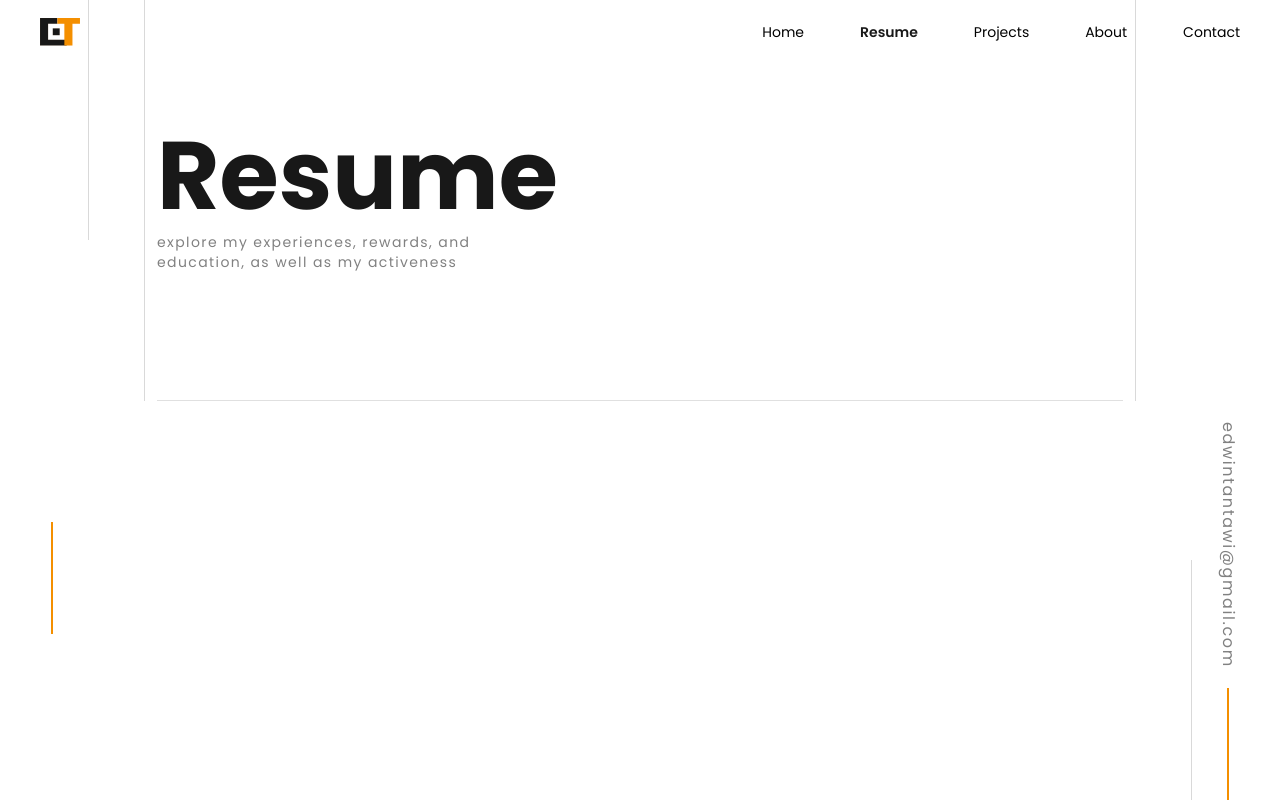
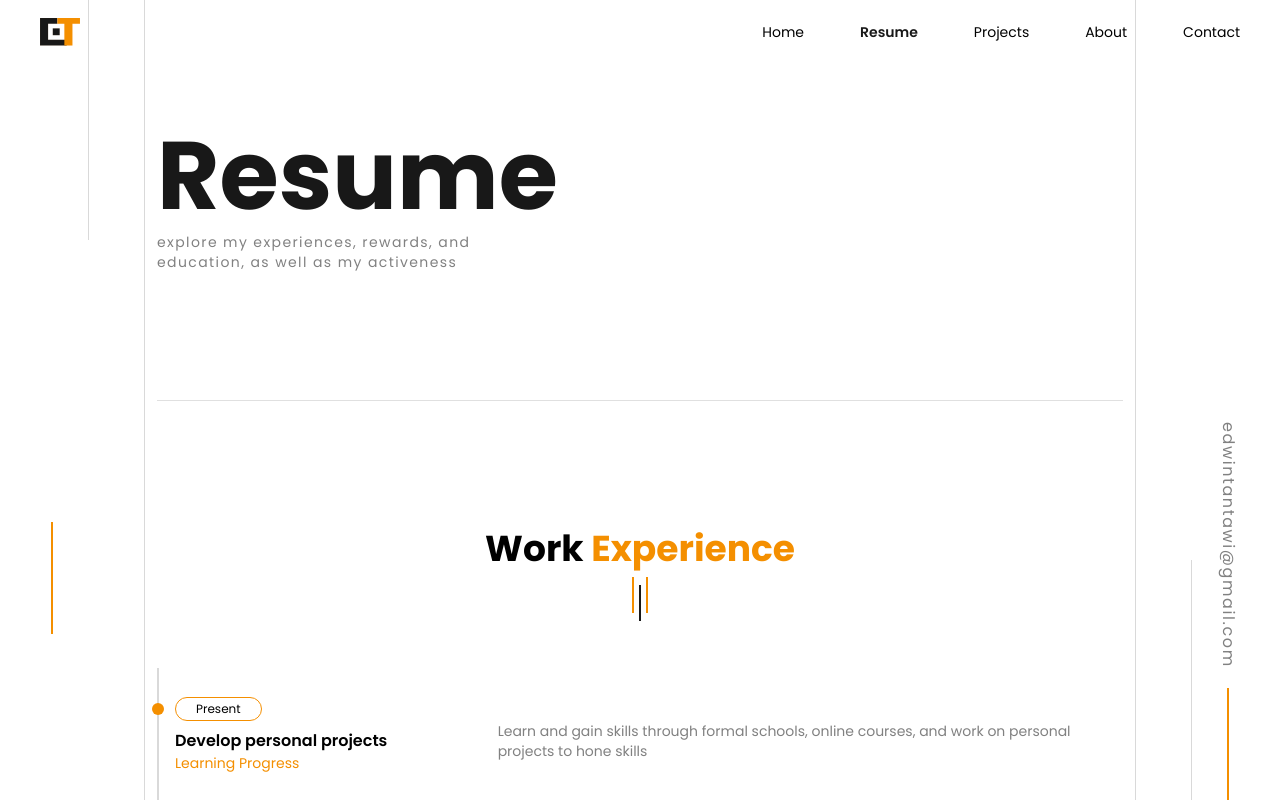
Before and after one commit to edwintantawi/portfolio-website, a Next.js app: page /resume in a window 1280 px wide. Shown: the top 800 px of the page. Built offline with nearby package versions, Linux system fonts and the light colour scheme.

Commit message:
adding Timeline tree

```diff
--- a/pages/resume.jsx
+++ b/pages/resume.jsx
@@ -5,6 +5,10 @@ import AppDecoration from '../components/AppDecoration';
 import AppSide from '../components/AppSide';
 import AppContainer from '../components/AppContainer';
 import AppHeader from '../components/AppHeader';
+import AppSection from '../components/AppSection';
+import AppTimeline from '../components/AppTimeline';
+import AppCtaSection from '../components/AppCtaSection';
+import AppFooter from '../components/AppFooter';
 
 const Resume = () => {
   return (
@@ -18,6 +22,21 @@ const Resume = () => {
           title={USER.resume.title}
           description={USER.resume.description}
         />
+        {USER.resume.contents.map((item) => (
+          <AppSection key={item.id} title={item.title}>
+            {item.contents.map((subItem) => (
+              <AppTimeline
+                timeline={subItem.timestamp}
+                title={subItem.name}
+                subTitle={subItem.info}
+              >
+                {subItem.description}
+              </AppTimeline>
+            ))}
+          </AppSection>
+        ))}
+        <AppCtaSection />
+        <AppFooter />
       </AppContainer>
     </div>
   );
```
